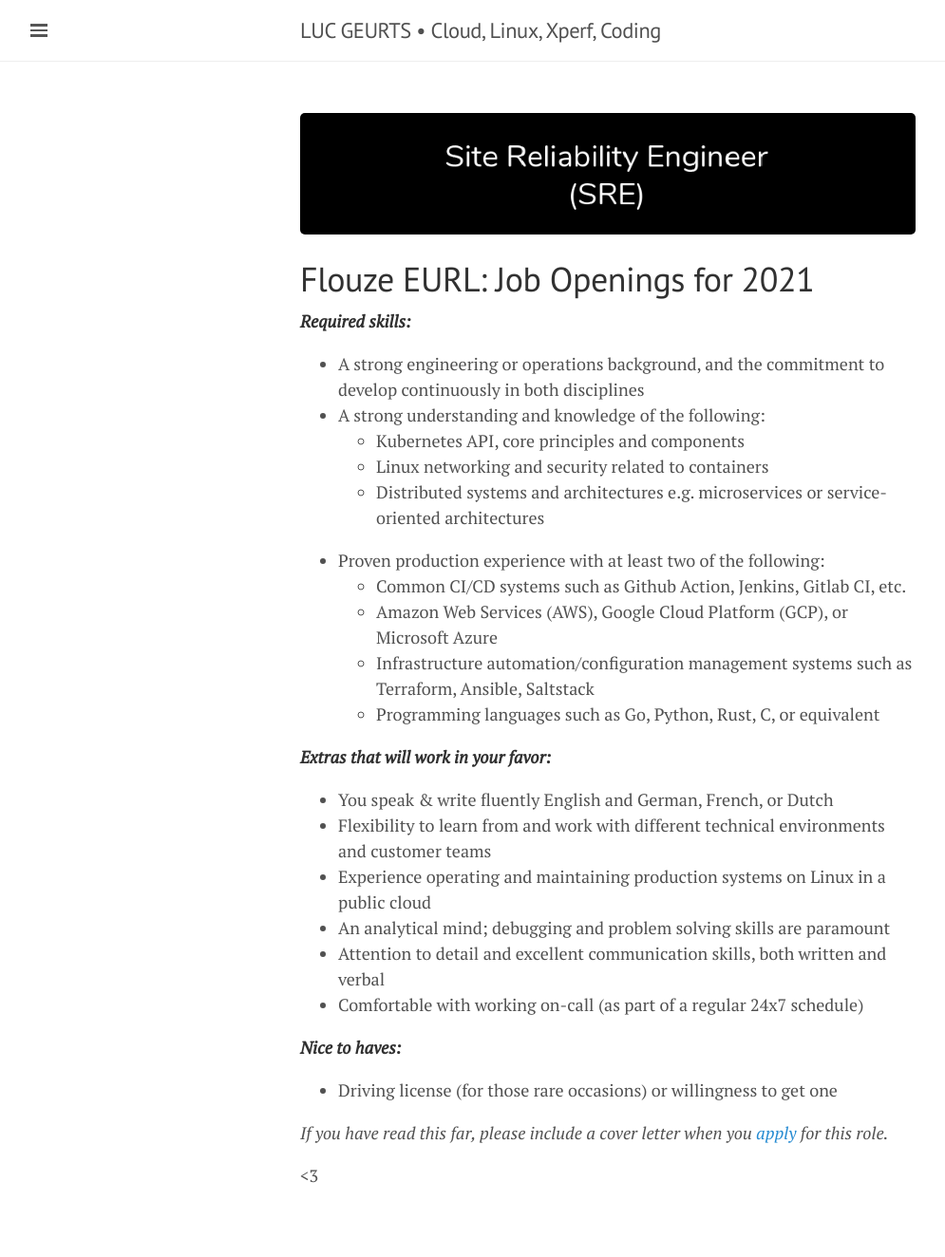
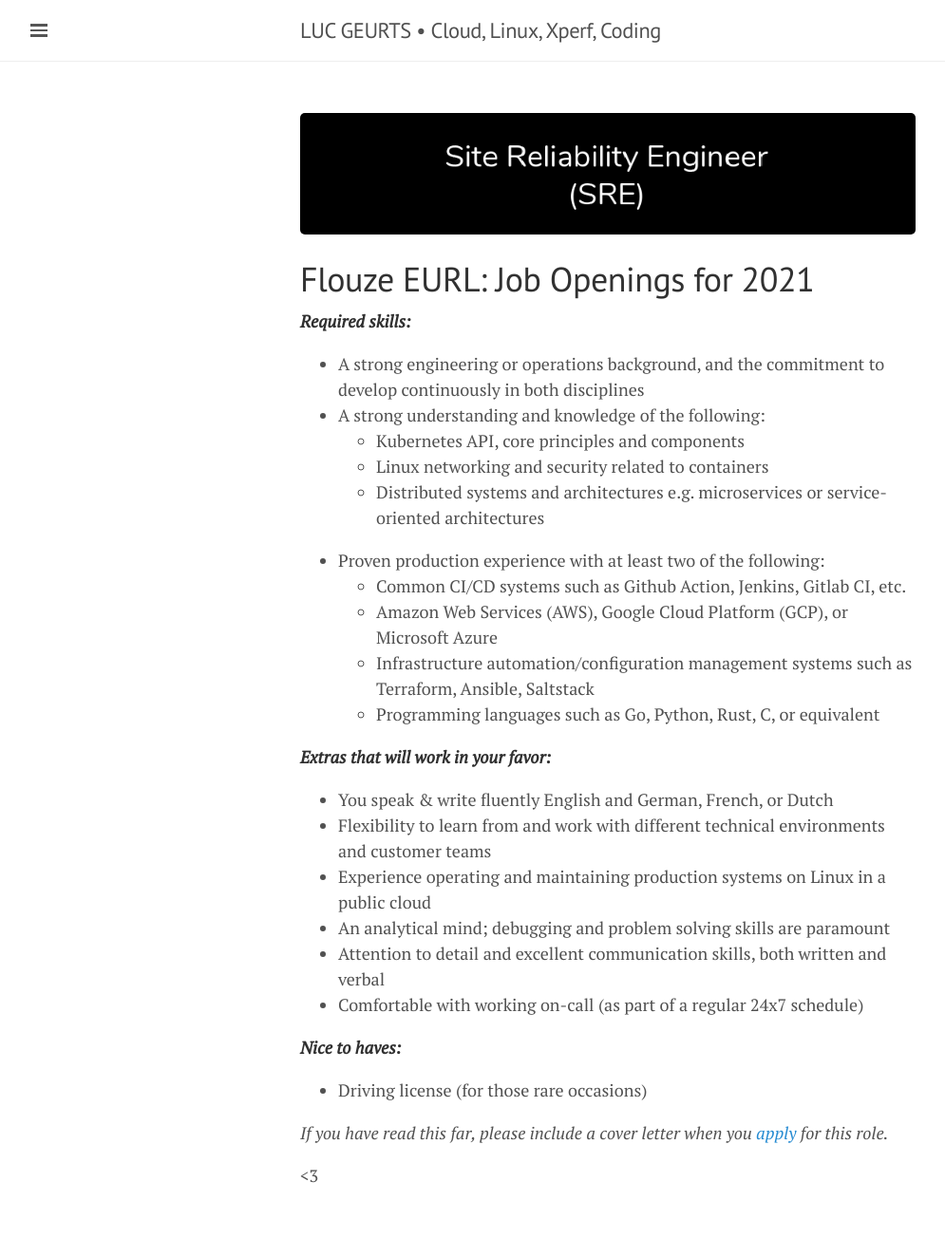
Before and after one commit to lgeurts/lgeurts.github.io, a Jekyll site: the page built from APPLICATION_FORM.md, in a window 1280 px wide. Shown: the whole page at 95% size, without its empty margins (0-995 px from the left). Built offline with Jekyll 4.4.1, drawn with Linux system fonts in a browser that asks for light colours; nearby versions of some CDN libraries; our own code applies the rules of GitHub Pages for plain Markdown files.

Commit message:
Update APPLICATION_FORM.md

```diff
--- a/APPLICATION_FORM.md
+++ b/APPLICATION_FORM.md
@@ -24,7 +24,7 @@
 - Comfortable with working on-call (as part of a regular 24x7 schedule)
 
 ***Nice to haves:***
-- Driving license (for those rare occasions) or willingness to get one
+- Driving license (for those rare occasions)
 
 *If you have read this far, please include a cover letter when you [apply](lgeurts@pm.me) for this role.*
 
```
